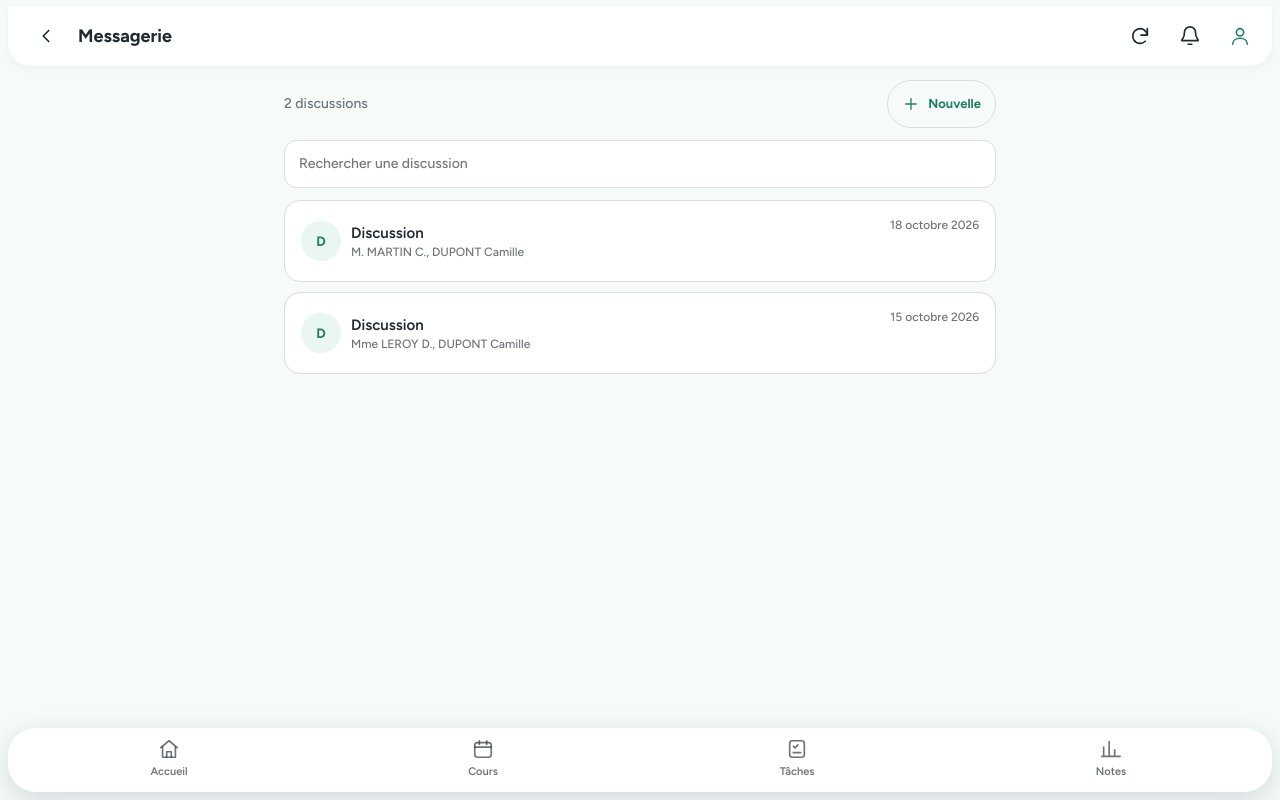
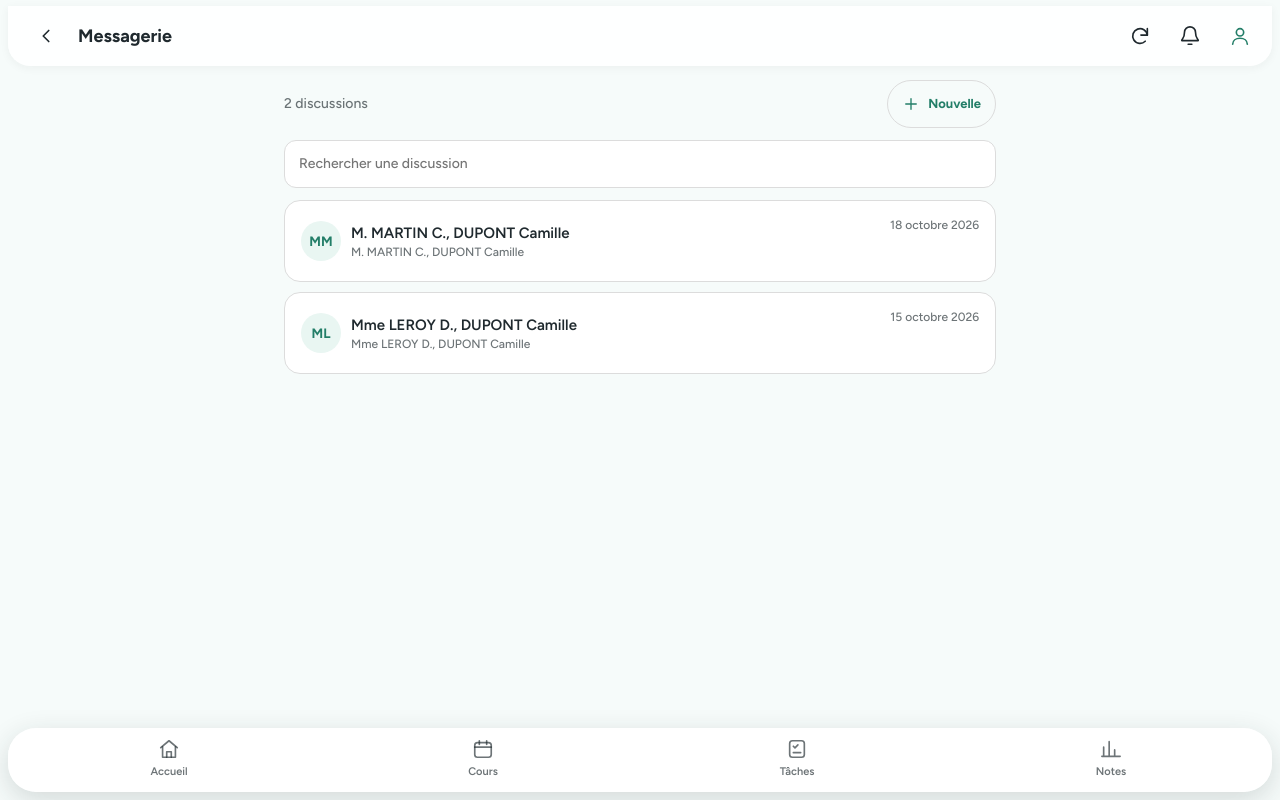
Before and after one commit to iguanacucumber/veryslopnynotes, a React (Vite) app in the folder web/: page /#/messages in a window 1280 px wide. Built offline with nearby package versions, Linux system fonts and the light colour scheme.

Commit message:
web: title discussions by participants when subject empty

```diff
--- a/web/src/features/messages/model.ts
+++ b/web/src/features/messages/model.ts
@@ -136,7 +136,7 @@ export function parseDiscussions(payload: string | null): Discussion[] {
     out.push({
       id,
       // Le producteur natif remplit déjà « Discussion » quand le sujet est vide.
-      subject: text(obj["subject"], MAX_SUBJECT) || "Discussion",
+      subject: text(obj["subject"], MAX_SUBJECT) || participants.slice(0, 2).join(", ") || "Discussion",
       participants: participants.slice(0, MAX_PARTICIPANTS),
       unreadCount: unread,
       lastMessageAt,
```
Also changed, not shown: 1 other file (tests, documents, lock files or other folders).
